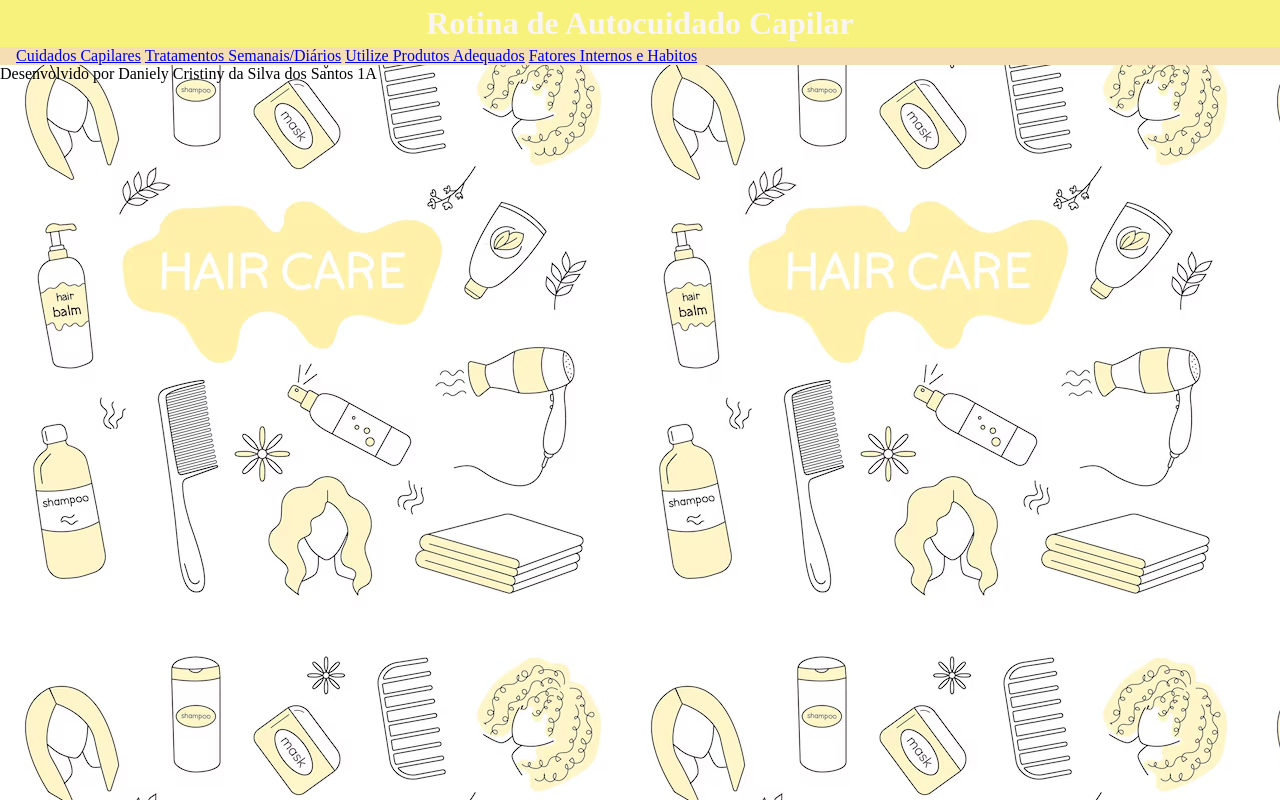
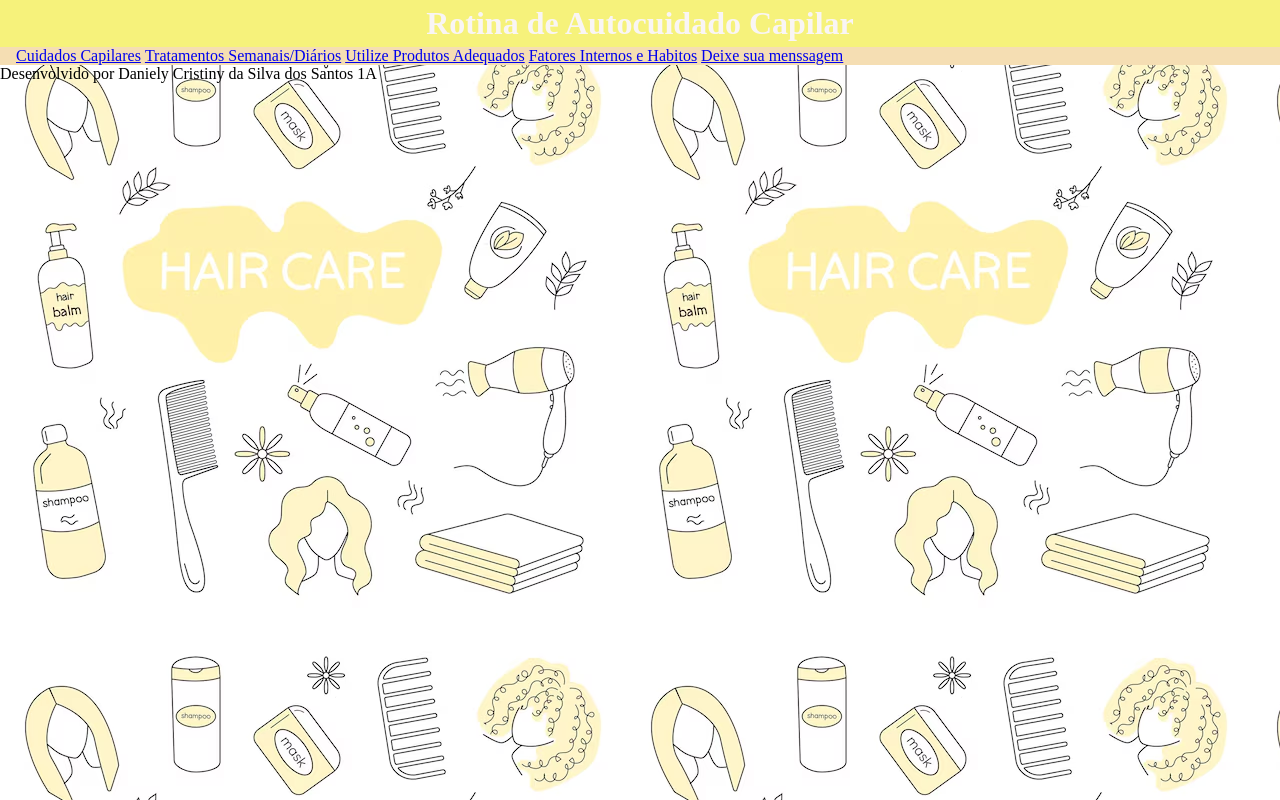
Before and after one commit to katchaucris95-eng/cuidados-capilares, a plain HTML site: page index.html in a window 1280 px wide. Drawn offline with Linux system fonts and the light colour scheme.

Commit message:
alteracoes

```diff
--- a/index.html
+++ b/index.html
@@ -16,6 +16,7 @@
         <li><a href="topicos.html">Tratamentos Semanais/Diários</a></li>
         <li><a href="produtos.html">Utilize Produtos Adequados</a></li>
         <li><a href="fatores.html">Fatores Internos e Habitos</a></li>
+        <li><a href="contato.html">Deixe sua menssagem</a></li>
 
     </ul>
     </nav>
```
